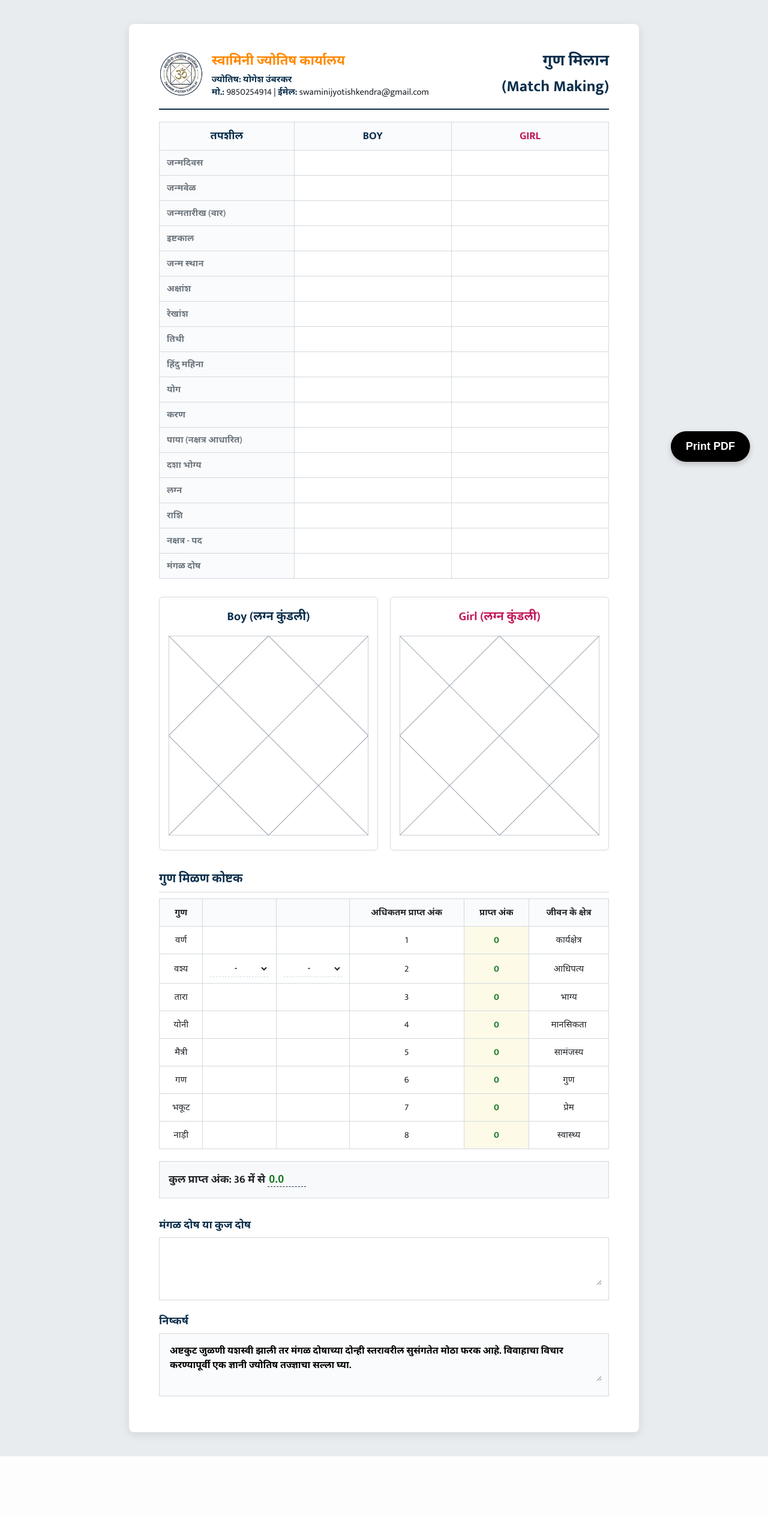
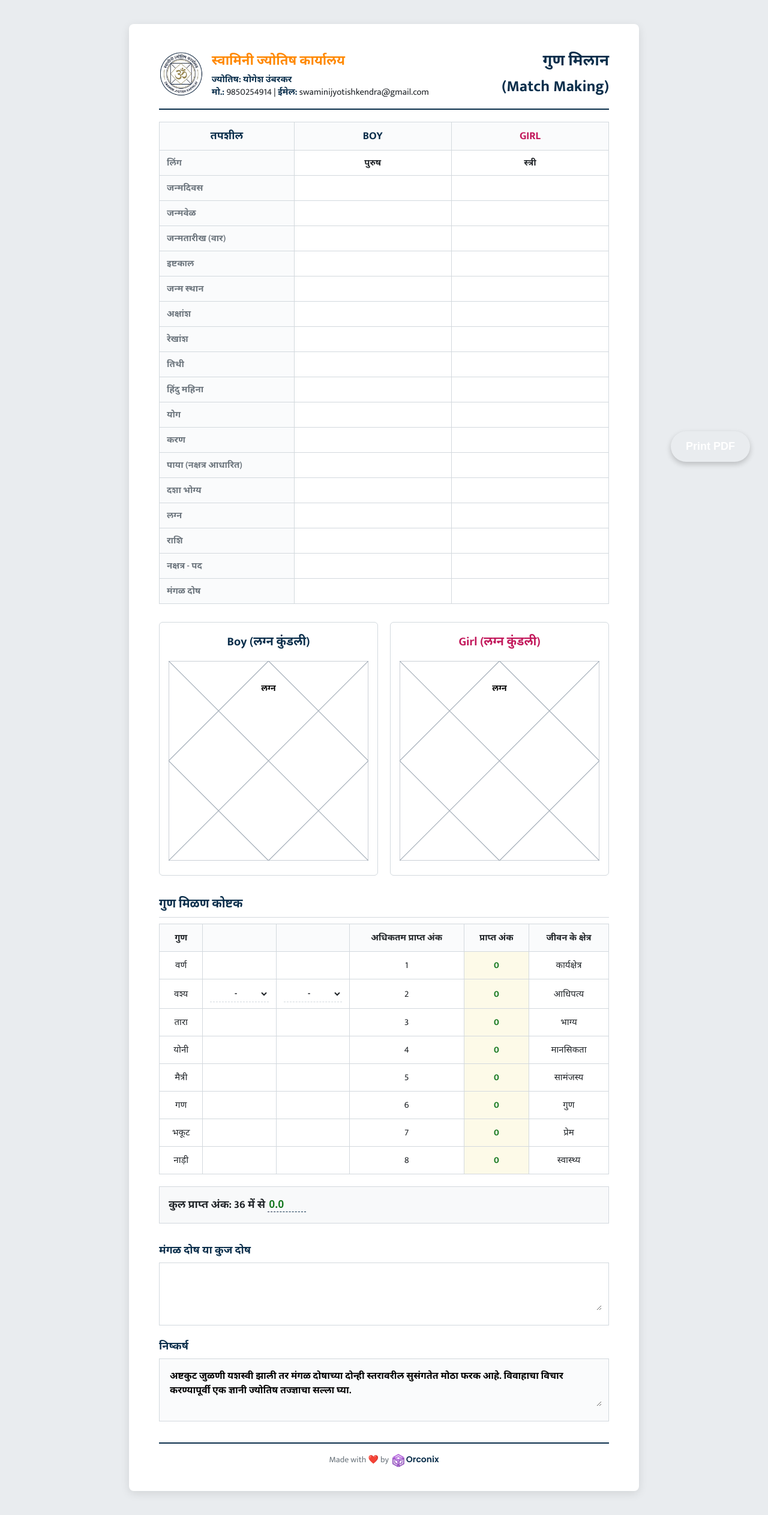
Before and after one commit to prathamk1483/Swamini-Jyotish-Kendra, a Django app: template templates/matchmaking.html in a window 1280 px wide. Shown: the whole page at 60% size. Before the commit the page ends 2428 px from the top, so only its background shows below. Run offline with Django 5.2, Linux system fonts and the light colour scheme; the template is opened without the code that fills it, so the values that code supplies are empty.

Commit message:
Margin and Lagna chart

```diff
--- a/templates/matchmaking.html
+++ b/templates/matchmaking.html
@@ -19,6 +19,12 @@
         body { font-family: 'Mukta', 'Noto Sans Devanagari', sans-serif; margin: 0; padding: 40px; background-color: #e9ecef; color: var(--text-dark); -webkit-print-color-adjust: exact; print-color-adjust: exact; display: flex; justify-content: center; align-items: flex-start; min-height: 100vh;}
 
         .page-container { width: 850px; background: white; padding: 40px 50px; box-shadow: 0 4px 15px rgba(0,0,0,0.1); border-radius: 8px; box-sizing: border-box; }
+
+        /* Master Print Wrapper Table to force repeating headers and footers */
+        .print-wrapper { width: 100%; border-collapse: collapse; border: none; }
+        .print-wrapper > thead > tr > td,
+        .print-wrapper > tbody > tr > td,
+        .print-wrapper > tfoot > tr > td { padding: 0; border: none; }
 
         /* HEADER */
         .page-header { display: flex; justify-content: space-between; align-items: center; border-bottom: 2px solid var(--primary-blue); padding-bottom: 15px; margin-bottom: 20px; }
@@ -70,20 +76,29 @@
         .text-box-container { border: 1px solid var(--border-color); padding: 15px; margin-bottom: 20px; }
         .editable-textarea { width: 100%; min-height: 60px; font-size: 16px; border: none; outline: none; font-family: inherit; resize: vertical; line-height: 1.5;}
 
-        /* PRINT STYLES - WITH PADDING FIX */
+        /* FOOTER */
+        .page-footer { margin-top: 15px; padding-top: 15px; border-top: 2px solid var(--primary-blue); text-align: center; font-size: 14px; color: var(--text-muted); display: flex; align-items: center; justify-content: center; gap: 6px; }
+        .footer-logo { height: 22px; width: auto; vertical-align: middle; }
+        .orconix-text { font-family: 'Poppins', sans-serif; font-weight: 600; color: var(--primary-blue); }
+
+        /* PRINT STYLES - WITH PADDING AND REPEATING LOGIC */
         @media print {
             @page {
                 size: A4 portrait;
-                margin: 15mm 25mm; /* Adds ~1 inch padding to the Left and Right */
+                margin: 15mm 20mm; /* Adds proper padding to the Left, Right, Top, and Bottom */
             }
-            body { background: white; padding: 0 20px; margin: 0;}
+            body { background: white; padding: 0 45px; margin: 0;}
             .page-container { box-shadow: none; padding: 0; width: 100%; max-width: 100%; border: none;}
             .editable-cell, .total-score-input, .editable-text { background: transparent; border-bottom: none; }
             .editable-select { -webkit-appearance: none; -moz-appearance: none; appearance: none; border: none; background: transparent; }
             .print-btn { display: none; }
+
+            /* Forces Chrome/Safari to repeat the header and footer on every printed page */
+            thead { display: table-header-group; }
+            tfoot { display: table-footer-group; }
         }
 
-        .print-btn { position: fixed; bottom: 30px; right: 30px; background-color: black; color: white; border: none; padding: 15px 25px; font-size: 18px; font-weight: bold; border-radius: 50px; cursor: pointer; box-shadow: 0 4px 10px rgba(0,0,0,0.2); }
+        .print-btn { position: fixed; bottom: 30px; right: 30px; background-color: var(--accent-orange); color: white; border: none; padding: 15px 25px; font-size: 18px; font-weight: bold; border-radius: 50px; cursor: pointer; box-shadow: 0 4px 10px rgba(0,0,0,0.2); }
     </style>
 </head>
 <body>
@@ -91,6 +106,12 @@
     <button class="print-btn" onclick="window.print()">Print PDF</button>
 
     <div class="page-container">
+
+        <table class="print-wrapper">
+
+            <thead>
+                <tr>
+                    <td>
                         <header class="page-header">
                             <div class="header-left">
                                 <img class="logo" src="{% static 'assets/Logos/SwaminiLogo.png' %}" alt="Logo">
@@ -106,7 +127,13 @@
                                 <h1 class="main-heading">गुण मिलान<br>(Match Making)</h1>
                             </div>
                         </header>
+                    </td>
+                </tr>
+            </thead>
 
+            <tbody>
+                <tr>
+                    <td>
                         <table class="comparison-table">
                             <thead>
                                 <tr>
@@ -116,6 +143,7 @@
                                 </tr>
                             </thead>
                             <tbody>
+                                <tr><td>लिंग</td><td>पुरुष</td><td>स्त्री</td></tr>
                                 <tr><td>जन्मदिवस</td><td id="boyDate"></td><td id="girlDate"></td></tr>
                                 <tr><td>जन्मवेळ</td><td id="boyTime"></td><td id="girlTime"></td></tr>
                                 <tr><td>जन्मतारीख (वार)</td><td id="boyDay"></td><td id="girlDay"></td></tr>
@@ -144,6 +172,7 @@
                                     <line x1="0" y1="0" x2="300" y2="300" class="chart-lines"/>
                                     <line x1="300" y1="0" x2="0" y2="300" class="chart-lines"/>
                                     <polygon points="150,0 300,150 150,300 0,150" class="chart-lines"/>
+                                    <text x="150" y="45" text-anchor="middle" style="font-size: 13px; fill: black; font-weight: bold;">लग्न</text>
                                     <g id="boyChartNums"></g>
                                     <g id="boyChartPlanets"></g>
                                 </svg>
@@ -155,6 +184,7 @@
                                     <line x1="0" y1="0" x2="300" y2="300" class="chart-lines"/>
                                     <line x1="300" y1="0" x2="0" y2="300" class="chart-lines"/>
                                     <polygon points="150,0 300,150 150,300 0,150" class="chart-lines"/>
+                                    <text x="150" y="45" text-anchor="middle" style="font-size: 13px; fill: black; font-weight: bold;">लग्न</text>
                                     <g id="girlChartNums"></g>
                                     <g id="girlChartPlanets"></g>
                                 </svg>
@@ -243,7 +273,24 @@
                         <div class="text-box-container" style="background-color: #fafbfc;">
                             <textarea class="editable-textarea" style="background-color: transparent; font-weight: bold;" spellcheck="false">अष्टकुट जुळणी यशस्वी झाली तर मंगळ दोषाच्या दोन्ही स्तरावरील सुसंगतेत मोठा फरक आहे. विवाहाचा विचार करण्यापूर्वी एक ज्ञानी ज्योतिष तज्ज्ञाचा सल्ला घ्या.</textarea>
                         </div>
+                    </td>
+                </tr>
+            </tbody>
 
+            <tfoot>
+                <tr>
+                    <td>
+                        <footer class="page-footer">
+                            Made with ❤️ by <a href="https://orconix.vercel.app/" style="text-decoration:none; color:inherit;">
+                                <img src="{% static 'assets/Logos/OrconixLogo.png' %}" alt="Orconix Logo" class="footer-logo">
+                                <span class="orconix-text">Orconix</span>
+                            </a>
+                        </footer>
+                    </td>
+                </tr>
+            </tfoot>
+
+        </table>
     </div>
 
     <script>
@@ -273,7 +320,6 @@
             "शुक्र": {M: ["बुध", "शनि"], E: ["सूर्य", "चन्द्र"]},
             "शनि": {M: ["बुध", "शुक्र"], E: ["सूर्य", "चन्द्र", "मंगळ"]}
         };
-
 
         document.addEventListener('DOMContentLoaded', function() {
             const urlParams = new URLSearchParams(window.location.search);
```
Lines whose indentation alone changed are shown as unchanged.
